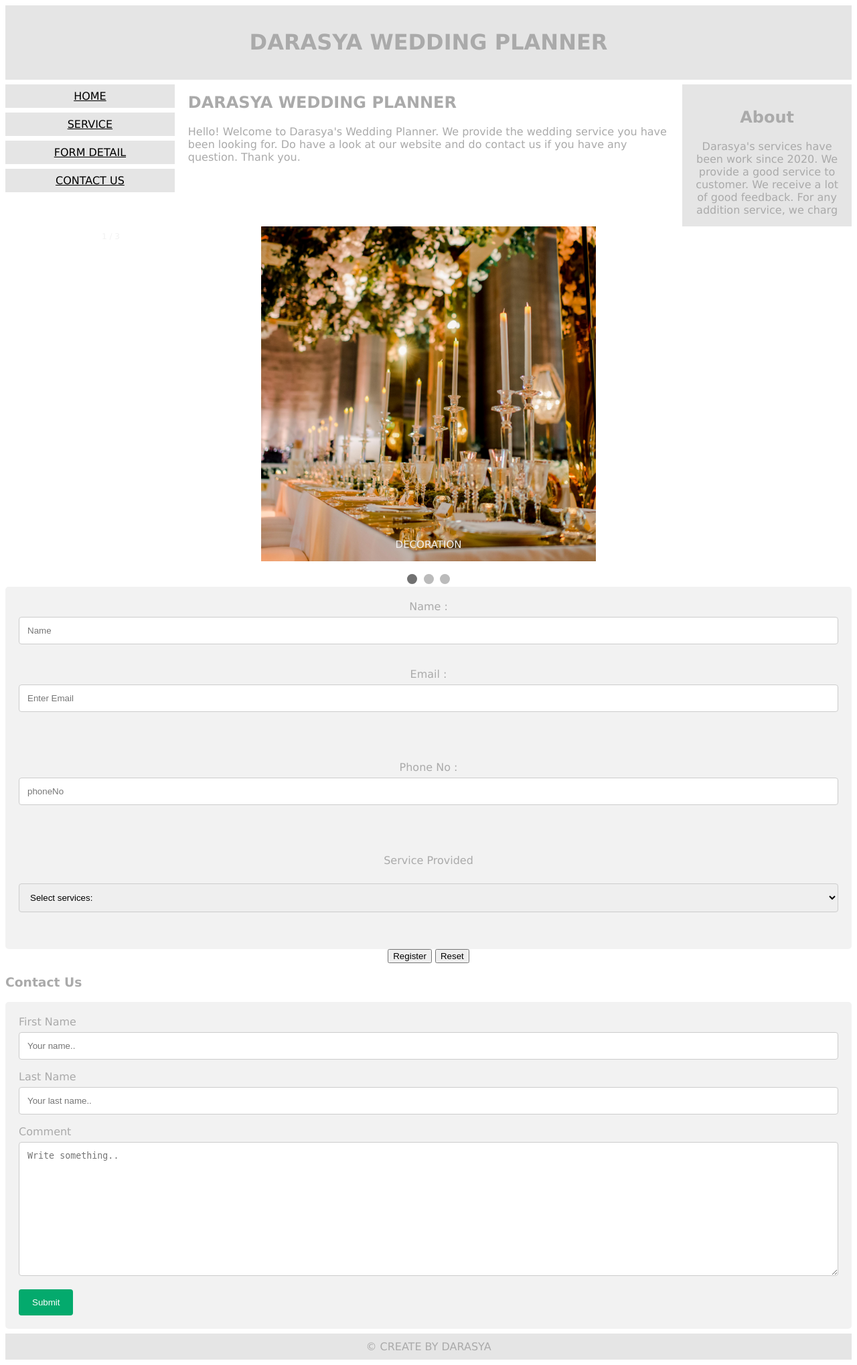
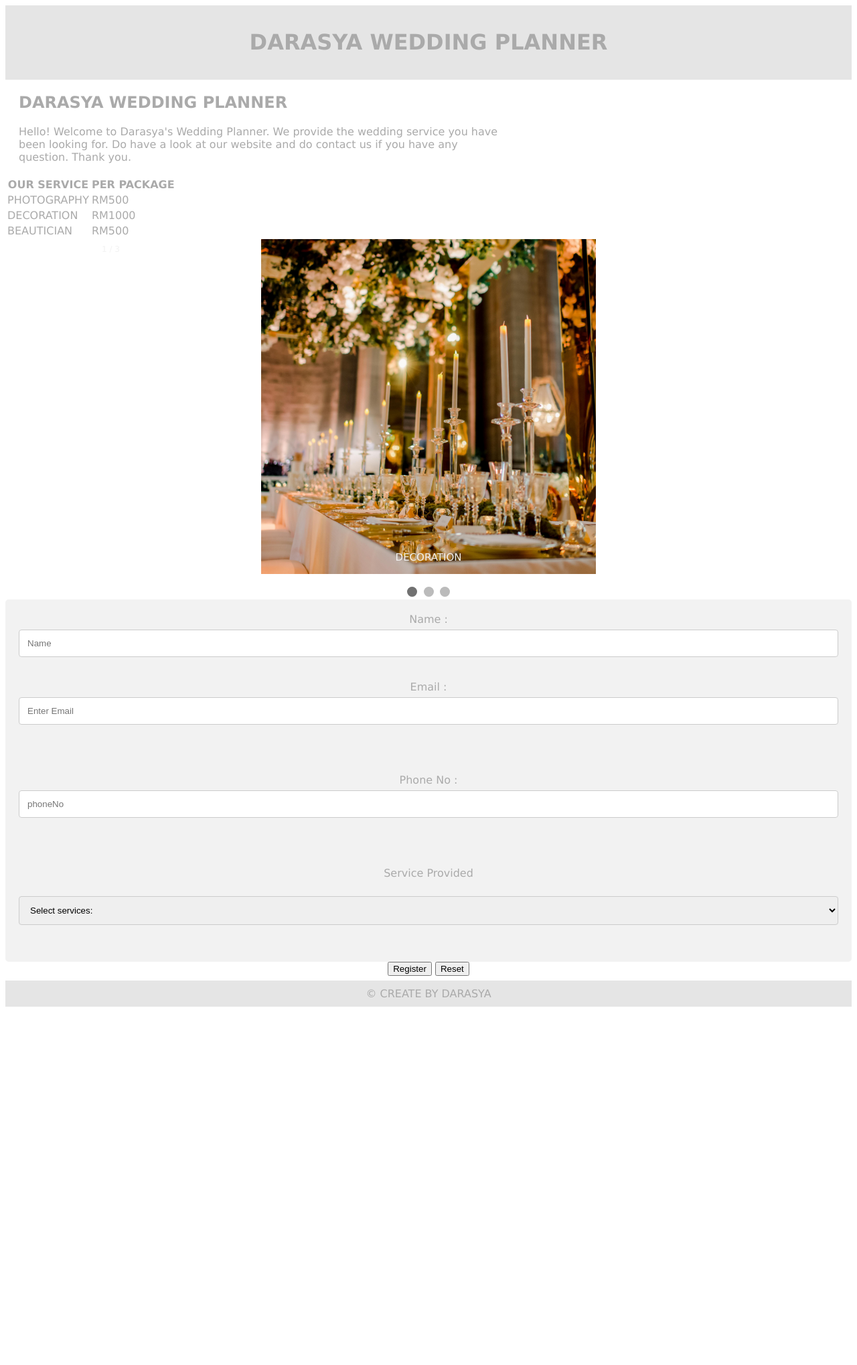
Before and after one commit to Frhsbrn/PBT1_WEBPROGRAMMING, a PHP site: page / in a window 1280 px wide. Shown: the whole page at 67% size. After the commit the page ends 1503 px from the top, so only its background shows below. Run offline with PHP 8.4, Linux system fonts and the light colour scheme.

Commit message:
Update index.php

```diff
--- a/index.php
+++ b/index.php
@@ -14,29 +14,34 @@
     </div>
 
     <div style="overflow:auto">
-        <div class="menu">
-            <a href="#home">HOME</a>
-            <a href="#service">SERVICE</a>
-            <a href="#form">FORM DETAIL</a>
-            <a href="#contactus">CONTACT US</a>
-        </div>
 
         <div class="main">
             <h2>DARASYA WEDDING PLANNER</h2>
             Hello! Welcome to Darasya's Wedding Planner.
-        We provide the wedding service you have been looking for.
-        Do have a look at our website and do contact us if
-        you have any question. Thank you.
-        </div>
+            We provide the wedding service you have been looking for.
+            Do have a look at our website and do contact us if
+            you have any question. Thank you.
+        </div></br>
+    </div></br>
 
-        <div class="right">
-            <h2>About</h2>
-            Darasya's services have been work since 2020.
-            We provide a good service to customer.
-            We receive a lot of good feedback.
-            For any addition service, we charg
-        </div>
-    </div>
+    <table>
+        <tr>
+            <th>OUR SERVICE</th>
+            <th>PER PACKAGE</th>
+        </tr>
+        <tr>
+            <td>PHOTOGRAPHY</td>
+            <td>RM500</td>
+        </tr>
+        <tr>
+            <td>DECORATION</td>
+            <td>RM1000</td>
+        </tr>
+        <tr>
+            <td>BEAUTICIAN</td>
+            <td>RM500</td>
+        </tr>
+    </table>
 
     <center>
         <div class="slideshow-container">
@@ -69,7 +74,7 @@
         </div>
     </center>
     <center>
-        <form method="post" id="form" action="function.php">
+        <form method="post" id="form" action="result.php">
             <div class="container">
 
                 Name :
@@ -132,24 +137,6 @@
         }
     </script>
 
-
-    <h3>Contact Us</h3>
-
-    <div class="container" id="contactus">
-        <form >
-            <label for="fname">First Name</label>
-            <input type="text" id="fname" name="firstname" placeholder="Your name..">
-
-            <label for="lname">Last Name</label>
-            <input type="text" id="lname" name="lastname" placeholder="Your last name..">
-
-            <label for="subject">Comment</label>
-            <textarea id="subject" name="comment" placeholder="Write something.." style="height:200px"></textarea>
-
-            <input type="submit" value="Submit">
-        </form>
-    </div>
-
     <div style="background-color:#e5e5e5;text-align:center;padding:10px;margin-top:7px;">© CREATE BY DARASYA</div>
 
 </body>
```
